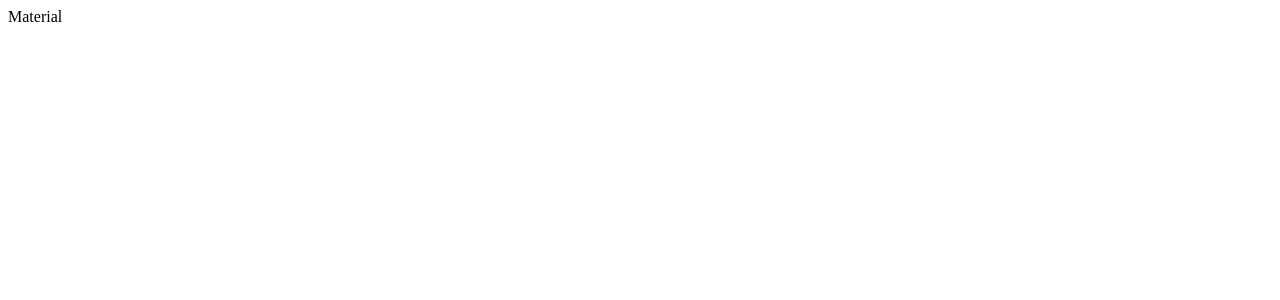
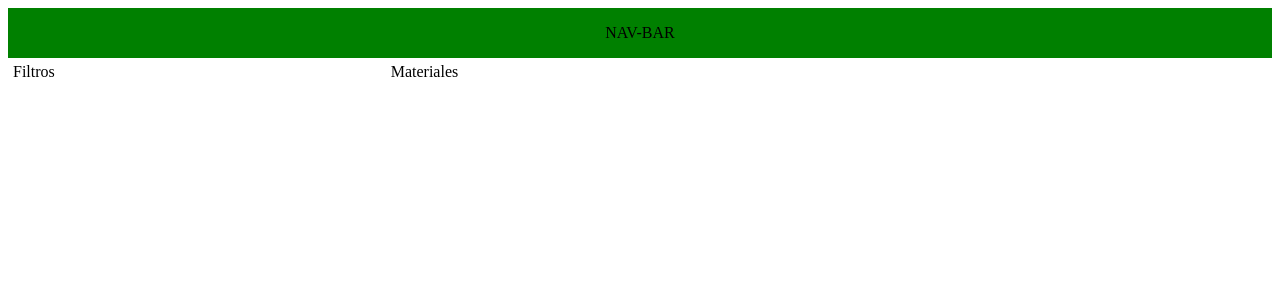
Before and after one commit to DCC-CC4401/2024-1-CC4401-1-grupo-9, a Django app: page /material in a window 1280 px wide. Before the commit the part shown is almost empty. Shown: the top 300 px of the page. Run offline with Django 5.2, Linux system fonts and the light colour scheme.

Commit message:
feat(material): added template for index and base

```diff
--- /dev/null
+++ b/material/templates/base.html
@@ -0,0 +1,22 @@
+<!DOCTYPE html>
+<html lang="en">
+<head>
+    <meta charset="UTF-8">
+    <title>{% block title %}{% endblock %}</title>
+    {% load static %}
+    <link rel="stylesheet" href="{% static 'css/base.css' %}">
+    {% block css %}{% endblock %}
+</head>
+<body>
+    <div class="nav-bar">
+        <div class="content-nav-bar">
+          NAV-BAR
+          <!-- TODO -->
+        </div>
+    </div>
+    <div class="main">
+        {% block content %}
+        {% endblock %}
+    </div>
+</body>
+</html>
--- a/material/templates/index.html
+++ b/material/templates/index.html
@@ -1,10 +1,24 @@
-<!DOCTYPE html>
-<html >
-  <head>
-      <meta charset="UTF-8">
-      <title> Material </title>
-  </head>
-  <body>
-        Material
-  </body>
-</html>
+<!-- templates/home.html -->
+{% extends "base.html" %}
+
+{% block title %}
+Material
+{% endblock %}
+
+{% block css %}
+    {% load static %}
+    <link rel="stylesheet" href="{% static 'css/index.css' %}">
+{% endblock %}
+
+{% block content %}
+<div class="container">
+    <div class="filtros">
+        Filtros
+    </div>
+
+    <div class="materiales">
+        Materiales
+
+    </div>
+</div>
+{% endblock %}
```
